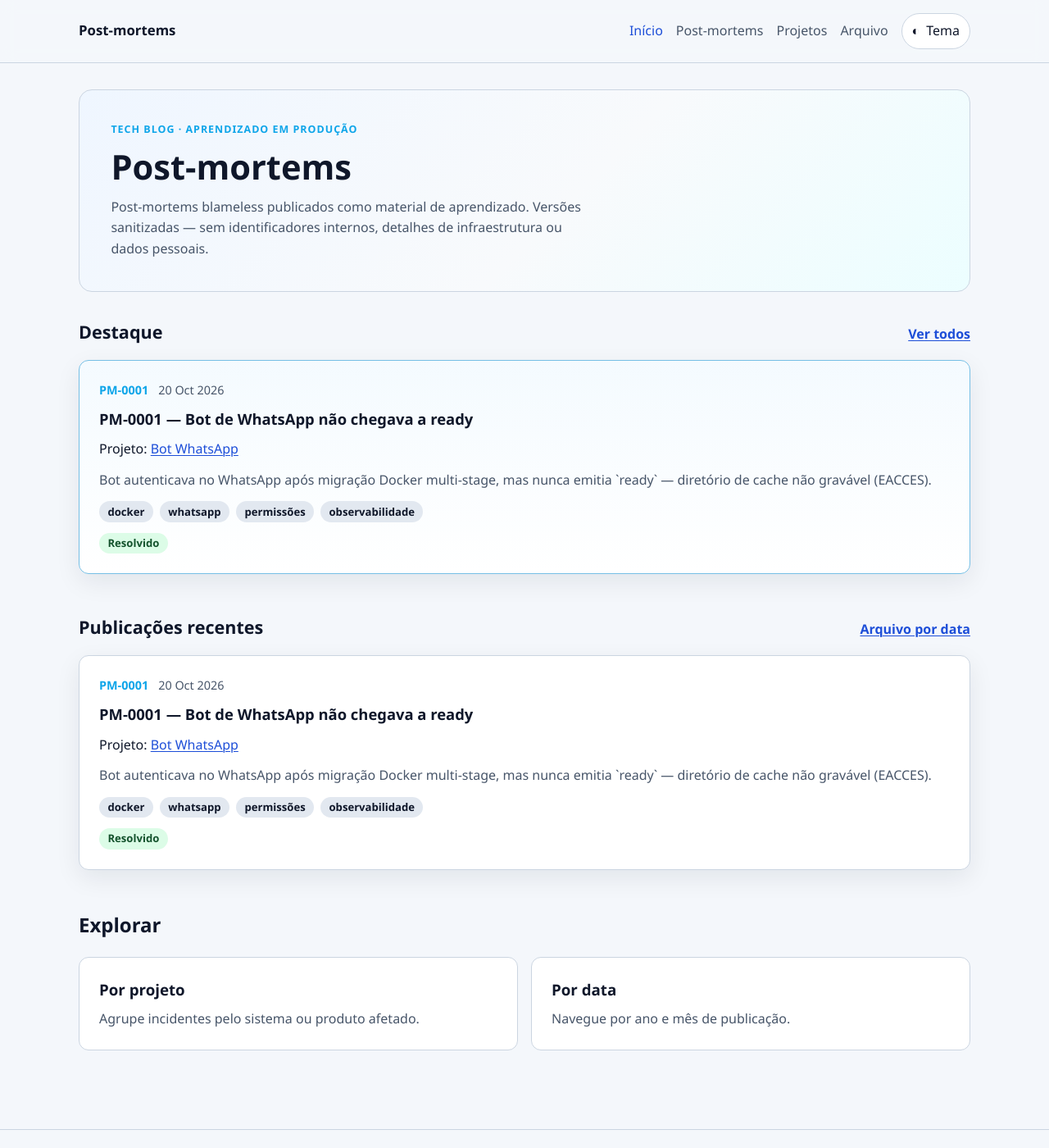
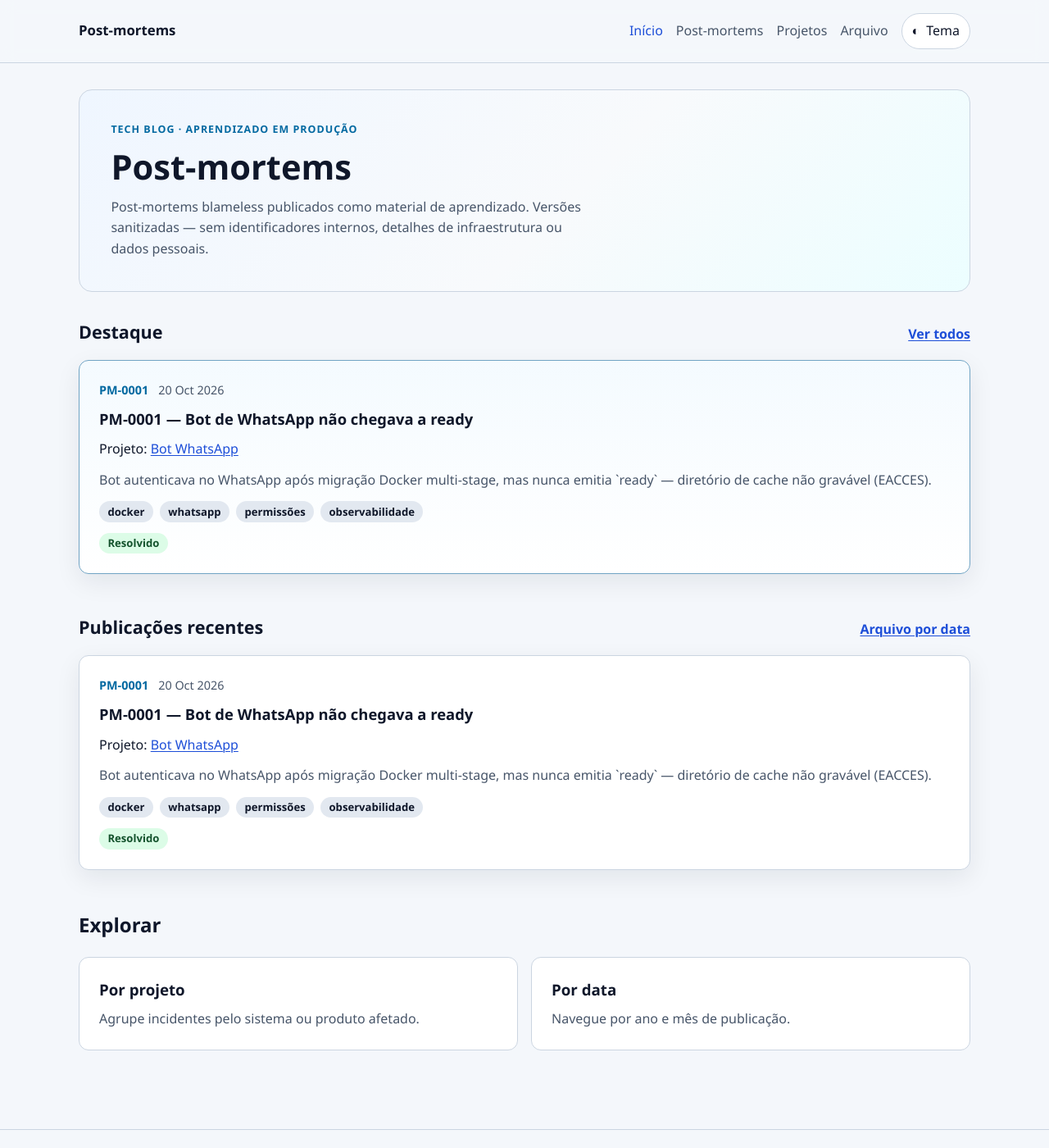
Before and after one commit to ebersonra/post-mortem, a Jekyll site: the page built from index.md, in a window 1280 px wide and 1400 px high. Shown: the whole window at 82% size. Built offline with Jekyll 4.4.1, drawn with Linux system fonts in a browser that asks for light colours.

Commit message:
Fix light theme accent contrast for WCAG AA
Assisted-by: Jordan Walke - Specialist React

Co-authored-by: Eberson Ramos <ebersonra@users.noreply.github.com>

```diff
--- a/assets/css/site.css
+++ b/assets/css/site.css
@@ -22,7 +22,7 @@ html[data-theme="light"] {
   --border: #cbd5e1;
   --link: #1d4ed8;
   --link-hover: #1e40af;
-  --accent: #0ea5e9;
+  --accent: #0369a1;
   --accent-soft: #e0f2fe;
   --focus: #2563eb;
   --tag-bg: #e2e8f0;
```
